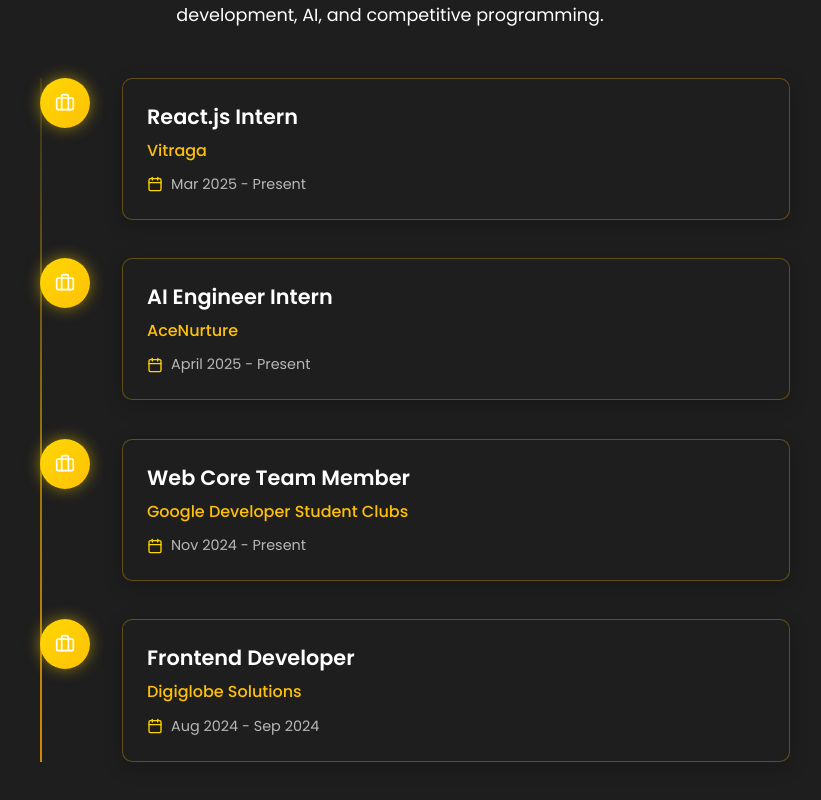
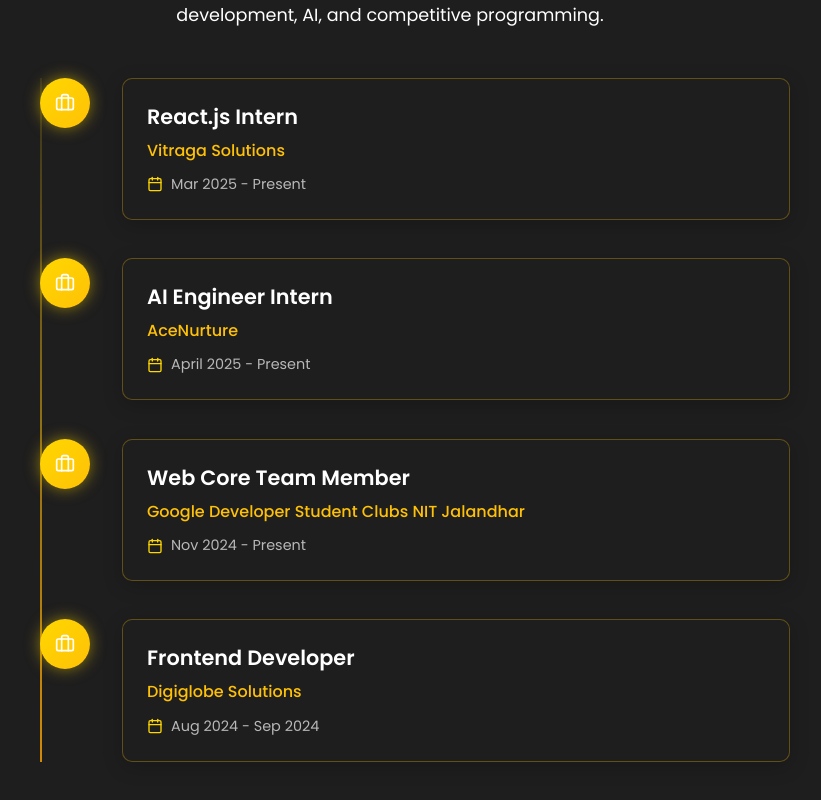
Before and after one commit to KUSHAGRA-AGRAWAL-0717/New-Portfolio, a React (Create React App) app: page / in a window 1280 px wide. Shown: the part 1545-2345 px from the top of the page, without its empty margins (250-1071 px from the left). Built offline with nearby package versions, Linux system fonts and the light colour scheme; a web font is replaced by a local one.

Commit message:
Updating exp section

```diff
--- a/src/components/Experience/Experience.jsx
+++ b/src/components/Experience/Experience.jsx
@@ -6,7 +6,7 @@
   const experienceData = [
     {
       role: 'React.js Intern',
-      company: 'Vitraga',
+      company: 'Vitraga Solutions',
       duration: 'Mar 2025 - Present',
       type: 'work',
     },
@@ -18,7 +18,7 @@
     },
     {
       role: 'Web Core Team Member',
-      company: 'Google Developer Student Clubs',
+      company: 'Google Developer Student Clubs NIT Jalandhar',
       duration: 'Nov 2024 - Present',
       type: 'work',
     },
```
